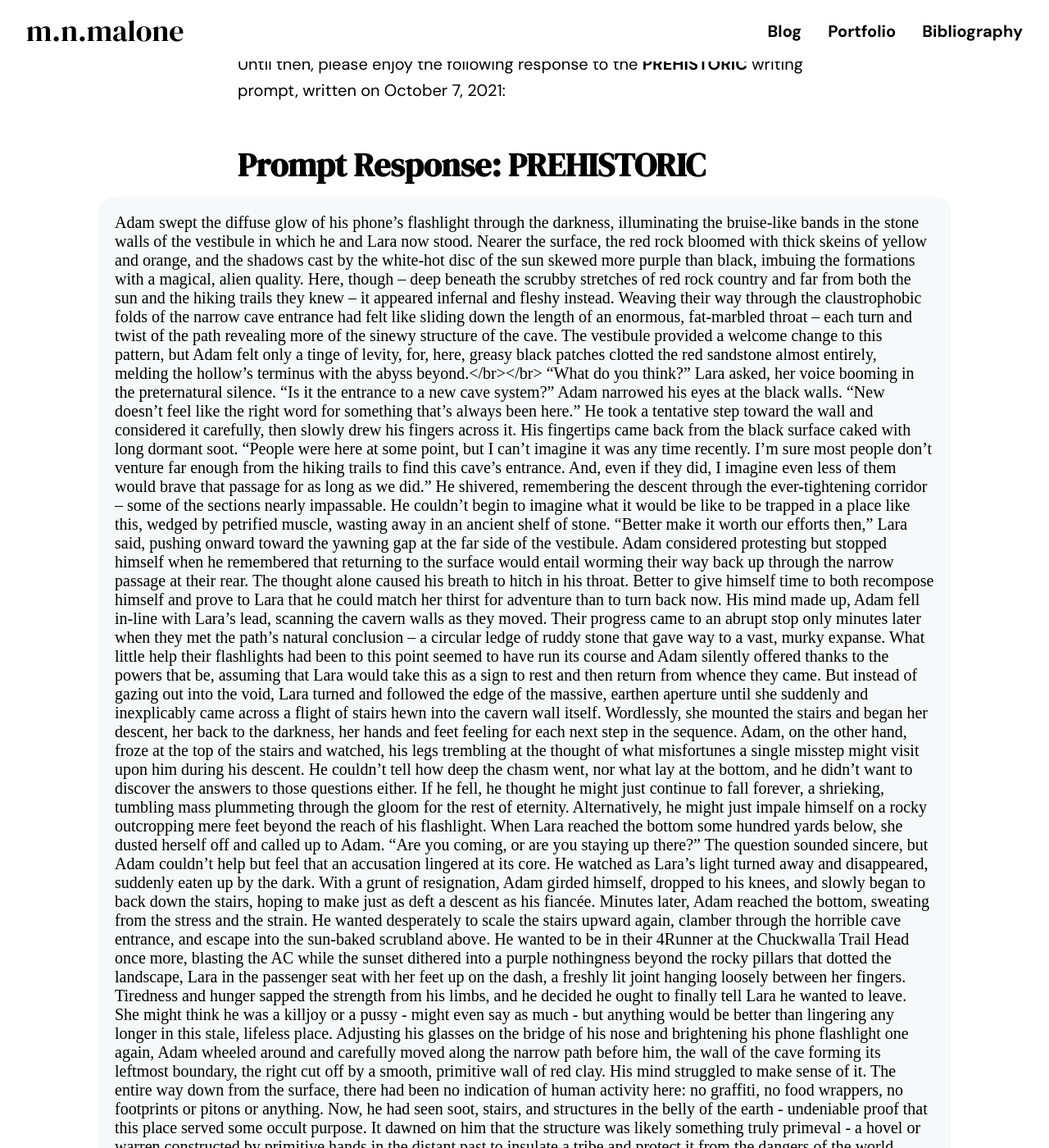
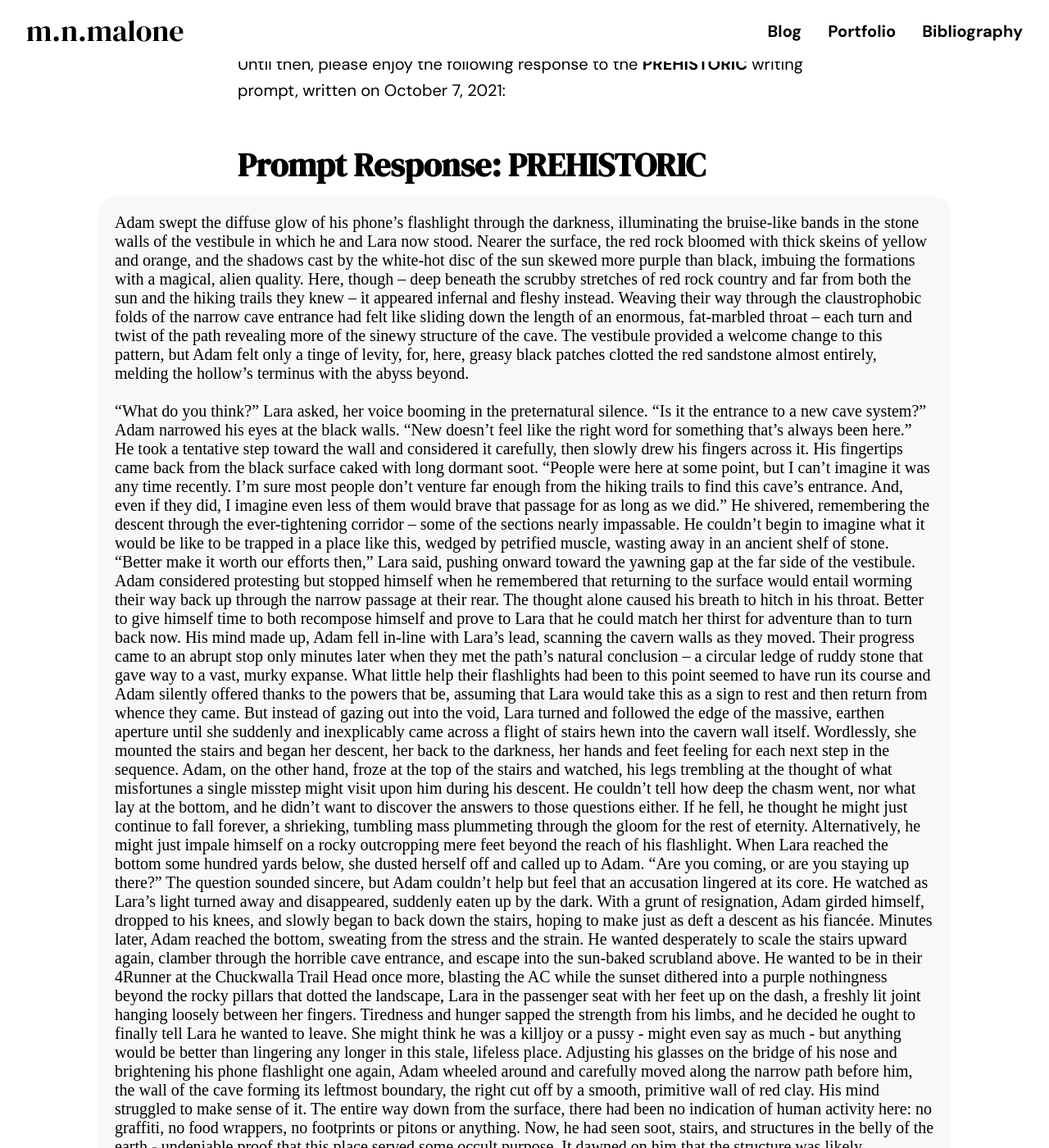
Before and after one commit to mnmalone/mnmalone2021, a Jekyll site: the page built from _posts/2021-10-10-schlocktober-week-1.md, in a window 1280 px wide and 1400 px high, scrolled down 4763 px. Shown: the whole window at 82% size. Built offline with Jekyll 4.4.1, drawn with Linux system fonts in a browser that asks for light colours; some web fonts are replaced; comment, search, counter and statistics services are not loaded; some of the changed text lies outside the part shown.

Commit message:
Update 2021-10-10-schlocktober-week-1.md

```diff
--- a/_posts/2021-10-10-schlocktober-week-1.md
+++ b/_posts/2021-10-10-schlocktober-week-1.md
@@ -47,7 +47,7 @@ Until then, please enjoy the following response to the <b>PREHISTORIC</b> writin
 
 # Prompt Response: PREHISTORIC
 
-<div class="excerpt">Adam swept the diffuse glow of his phone’s flashlight through the darkness, illuminating the bruise-like bands in the stone walls of the vestibule in which he and Lara now stood. Nearer the surface, the red rock bloomed with thick skeins of yellow and orange, and the shadows cast by the white-hot disc of the sun skewed more purple than black, imbuing the formations with a magical, alien quality. Here, though – deep beneath the scrubby stretches of red rock country and far from both the sun and the hiking trails they knew – it appeared infernal and fleshy instead. Weaving their way through the claustrophobic folds of the narrow cave entrance had felt like sliding down the length of an enormous, fat-marbled throat – each turn and twist of the path revealing more of the sinewy structure of the cave. The vestibule provided a welcome change to this pattern, but Adam felt only a tinge of levity, for, here, greasy black patches clotted the red sandstone almost entirely, melding the hollow’s terminus with the abyss beyond.</br></br>
+<div class="excerpt">Adam swept the diffuse glow of his phone’s flashlight through the darkness, illuminating the bruise-like bands in the stone walls of the vestibule in which he and Lara now stood. Nearer the surface, the red rock bloomed with thick skeins of yellow and orange, and the shadows cast by the white-hot disc of the sun skewed more purple than black, imbuing the formations with a magical, alien quality. Here, though – deep beneath the scrubby stretches of red rock country and far from both the sun and the hiking trails they knew – it appeared infernal and fleshy instead. Weaving their way through the claustrophobic folds of the narrow cave entrance had felt like sliding down the length of an enormous, fat-marbled throat – each turn and twist of the path revealing more of the sinewy structure of the cave. The vestibule provided a welcome change to this pattern, but Adam felt only a tinge of levity, for, here, greasy black patches clotted the red sandstone almost entirely, melding the hollow’s terminus with the abyss beyond.<br><br>
 
 “What do you think?” Lara asked, her voice booming in the preternatural silence. “Is it the entrance to a new cave system?”
 
```
